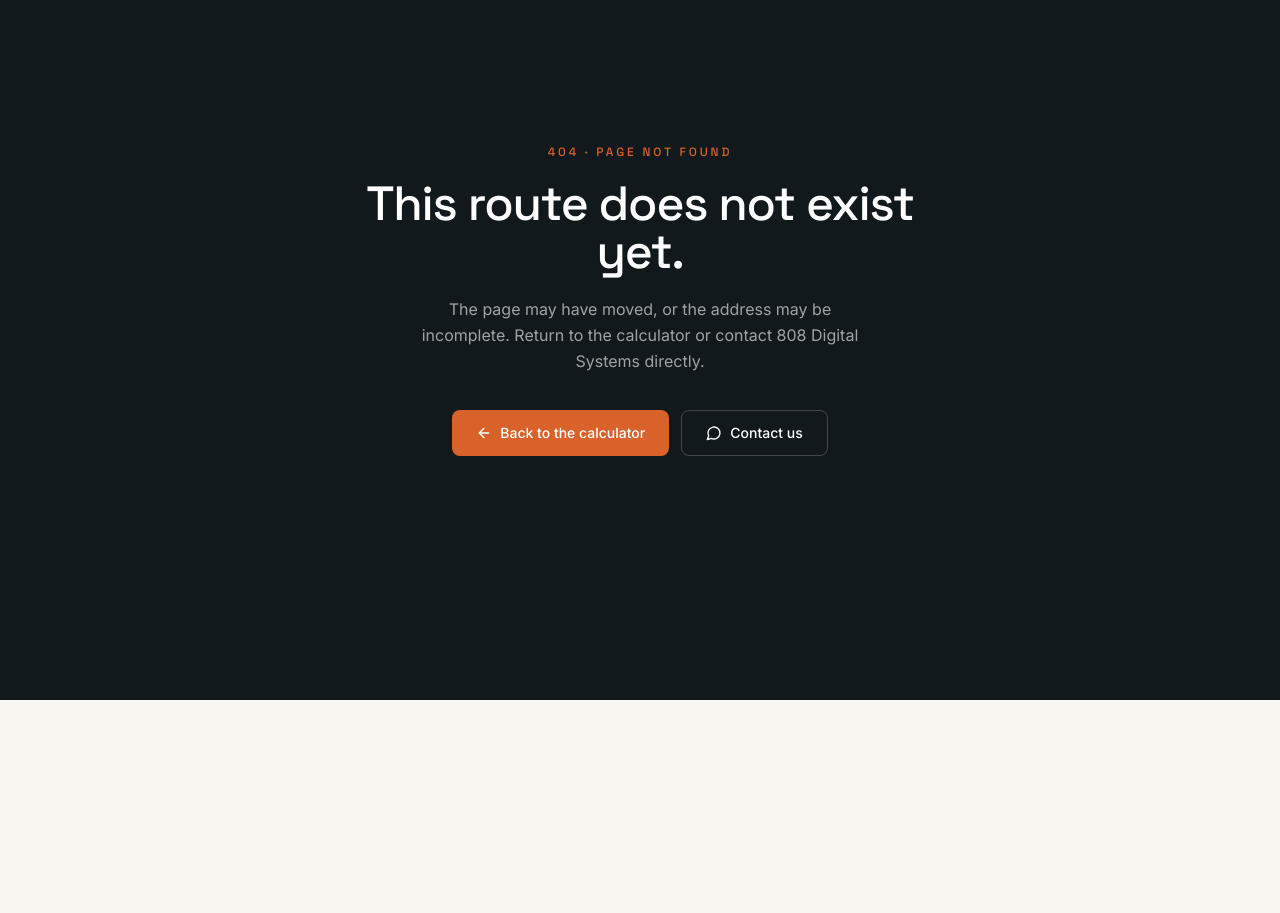
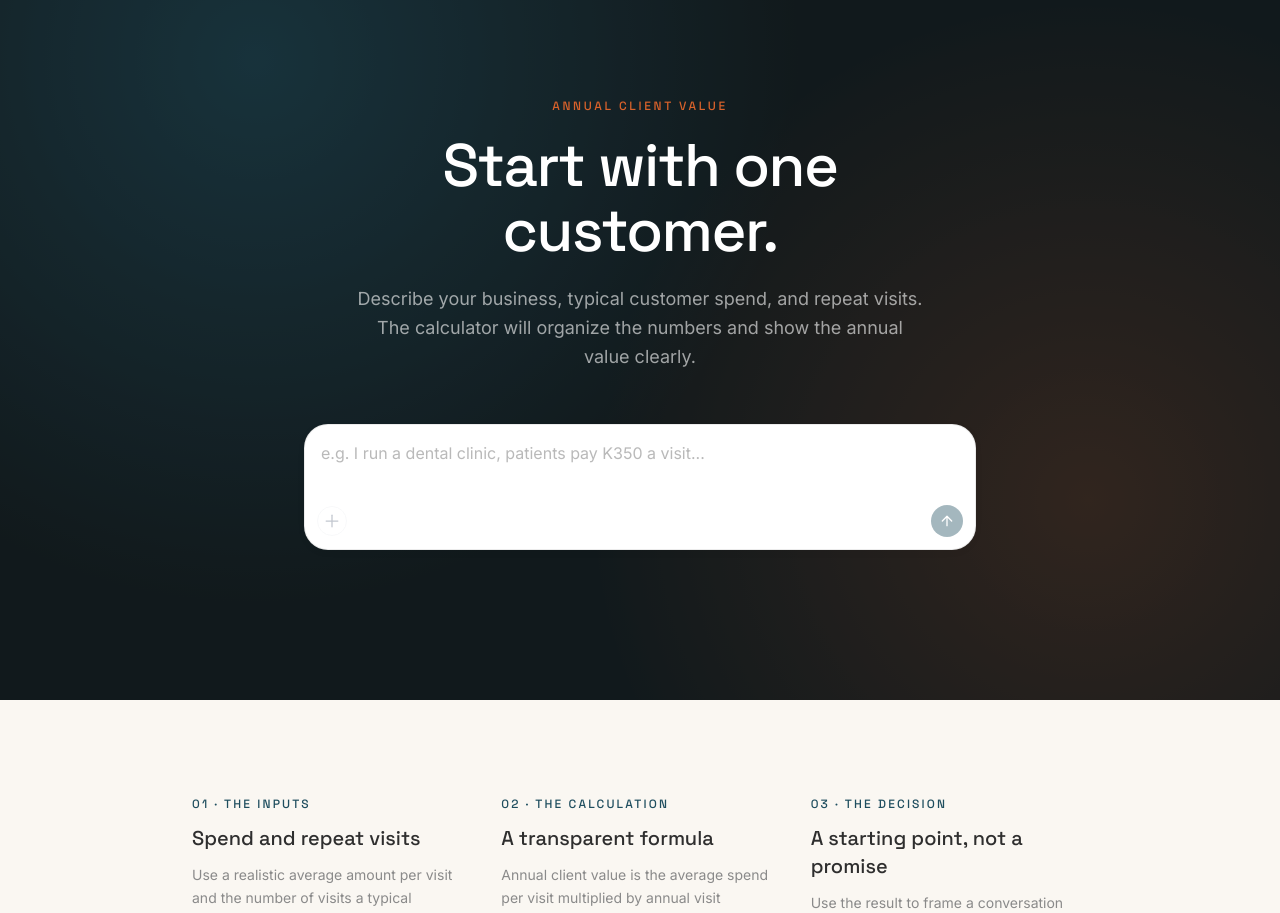
Before and after one commit to lusa8o8/808_landing_page, a Next.js app in the folder apps/web/: page /calculator in a window 1280 px wide. Before the commit this address had no page. Shown: the part 100-1013 px from the top of the page. Before the commit the page ends 800 px from the top, so only its background shows below. Built offline with nearby package versions, Linux system fonts and the light colour scheme.

Commit message:
feat(web): add standalone calculator route

```diff
--- /dev/null
+++ b/apps/web/src/app/(marketing)/calculator/page.tsx
@@ -0,0 +1,79 @@
+import type { Metadata } from "next";
+
+import { LtvChat } from "@/components/ltv-chat";
+
+export const metadata: Metadata = {
+  title: "Annual client value calculator",
+  description:
+    "Estimate annual client value from average spend and repeat visits, then use the result to assess customer-booking friction.",
+  alternates: {
+    canonical: "/calculator",
+  },
+};
+
+export default function CalculatorPage() {
+  return (
+    <main>
+      <section className="hero relative flex min-h-screen items-center overflow-hidden bg-overlay px-4 pb-20 pt-32 text-white">
+        <div
+          aria-hidden="true"
+          className="absolute inset-0 bg-[radial-gradient(circle_at_20%_20%,rgba(31,78,95,0.9),transparent_45%),radial-gradient(circle_at_85%_75%,rgba(217,98,43,0.3),transparent_40%)]"
+        />
+        <div className="hero-scrim absolute inset-0" aria-hidden="true" />
+
+        <div className="relative z-10 mx-auto w-full max-w-2xl text-center">
+          <p className="font-heading text-xs font-medium uppercase tracking-[0.22em] text-accent">
+            Annual client value
+          </p>
+          <h1 className="mt-5 font-heading text-4xl font-medium leading-[1.08] tracking-tight sm:text-6xl">
+            Start with one customer.
+          </h1>
+          <p className="mx-auto mt-5 max-w-xl text-base leading-relaxed text-white/60 sm:text-lg">
+            Describe your business, typical customer spend, and repeat visits. The calculator will
+            organize the numbers and show the annual value clearly.
+          </p>
+          <div className="mt-9 text-left">
+            <LtvChat />
+          </div>
+        </div>
+      </section>
+
+      <section className="bg-background px-4 py-20 sm:py-24">
+        <div className="mx-auto max-w-4xl">
+          <div className="grid gap-10 sm:grid-cols-3 sm:gap-8">
+            <article>
+              <p className="font-heading text-xs font-medium uppercase tracking-[0.18em] text-primary">
+                01 · The inputs
+              </p>
+              <h2 className="mt-3 font-heading text-xl font-medium">Spend and repeat visits</h2>
+              <p className="mt-3 text-sm leading-relaxed text-muted-foreground">
+                Use a realistic average amount per visit and the number of visits a typical customer
+                makes in one year.
+              </p>
+            </article>
+            <article>
+              <p className="font-heading text-xs font-medium uppercase tracking-[0.18em] text-primary">
+                02 · The calculation
+              </p>
+              <h2 className="mt-3 font-heading text-xl font-medium">A transparent formula</h2>
+              <p className="mt-3 text-sm leading-relaxed text-muted-foreground">
+                Annual client value is the average spend per visit multiplied by annual visit
+                frequency. The multiplication is performed deterministically.
+              </p>
+            </article>
+            <article>
+              <p className="font-heading text-xs font-medium uppercase tracking-[0.18em] text-primary">
+                03 · The decision
+              </p>
+              <h2 className="mt-3 font-heading text-xl font-medium">A starting point, not a promise</h2>
+              <p className="mt-3 text-sm leading-relaxed text-muted-foreground">
+                Use the result to frame a conversation about booking and discovery friction. It is a
+                planning estimate, not a revenue guarantee.
+              </p>
+            </article>
+          </div>
+        </div>
+      </section>
+    </main>
+  );
+}
--- a/apps/web/src/content/site.ts
+++ b/apps/web/src/content/site.ts
@@ -12,8 +12,8 @@ export const siteConfig = defineSiteConfig({
   whatsappDisplay: "+260 969 538 047",
   whatsappHref: "https://wa.me/260969538047",
   navigation: [
-    { label: "Services", href: "/#services" },
-    { label: "Calculator", href: "/#calculator" },
+    { label: "Services", href: "/services" },
+    { label: "Calculator", href: "/calculator" },
     { label: "Contact", href: "/#contact" },
   ],
 });
```
